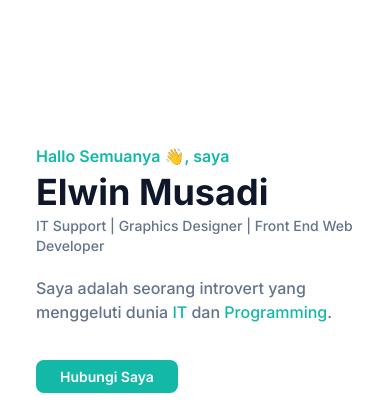
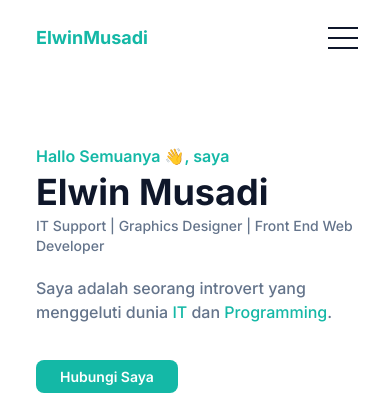
Before and after one commit to ElwinMusadi/portfolio-tailwindcss, a website: page index.html in a window 390 px wide. Shown: the top 406 px of the page. Drawn offline with Linux system fonts and the light colour scheme.

Commit message:
update responsive section about dan menambah header untuk nav

```diff
--- a/index.html
+++ b/index.html
@@ -47,7 +47,7 @@
         <p class="font-medium text-base text-secondary">Lorem ipsum dolor sit amet consectetur adipisicing elit. Ipsum molestiae cumque laudantium soluta delectus earum? Accusantium.</p>
       </div>
       <div class="w-full px-5 md:w-1/2">
-          <h3 class="font-semibold text-lg text-dark mb-3 md:pt-10 md:text-xl">Mari berteman</h3>
+        <h3 class="font-semibold text-lg text-dark mb-3 md:pt-9 md:text-2xl">Mari berteman</h3>
         <p class="font-medium text-base text-secondary mb-4">Lorem ipsum, dolor sit amet consectetur adipisicing elit. Recusandae vitae placeat accusantium aspernatur quo! Praesentium, sed. Impedit, aliquid.</p>
         <div class="flex items-center">
         <!-- Youtube -->
@@ -72,6 +72,26 @@
   </div>
   </section>
   <!-- About Section End -->
+  <header class="bg-transparent absolute top-0 left-0 w-full flex items-center z-50">
+    <div class="container">
+      <div class="flex items-center justify-between relative">
+        <div class="px-5">
+          <a href="#home" class="py-6 font-bold text-lg text-primary block">ElwinMusadi</a>
+        </div>
+        <div class="px-5 flex items-center">
+          <button id="hamburger" name="hamburger" type="button" class="block absolute right-4">
+            <span class="hamburger-line"></span>
+            <span class="hamburger-line"></span>
+            <span class="hamburger-line"></span>
+          </button>
+        </div>
+      </div>
+    </div>
+  </header>
+  <!-- Header Start -->
+   h
+  <!-- Header End -->
 
+<script src="src/script.js"></script>
 </body>
 </html>
--- a/src/input.css
+++ b/src/input.css
@@ -1,3 +1,7 @@
 @tailwind base;
 @tailwind components;
 @tailwind utilities;
+
+.hamburger-line {
+  @apply w-[30px] h-[2px] my-2 block bg-dark
+}
```
Also changed, not shown: src/output.css. Lines whose indentation alone changed are shown as unchanged.
